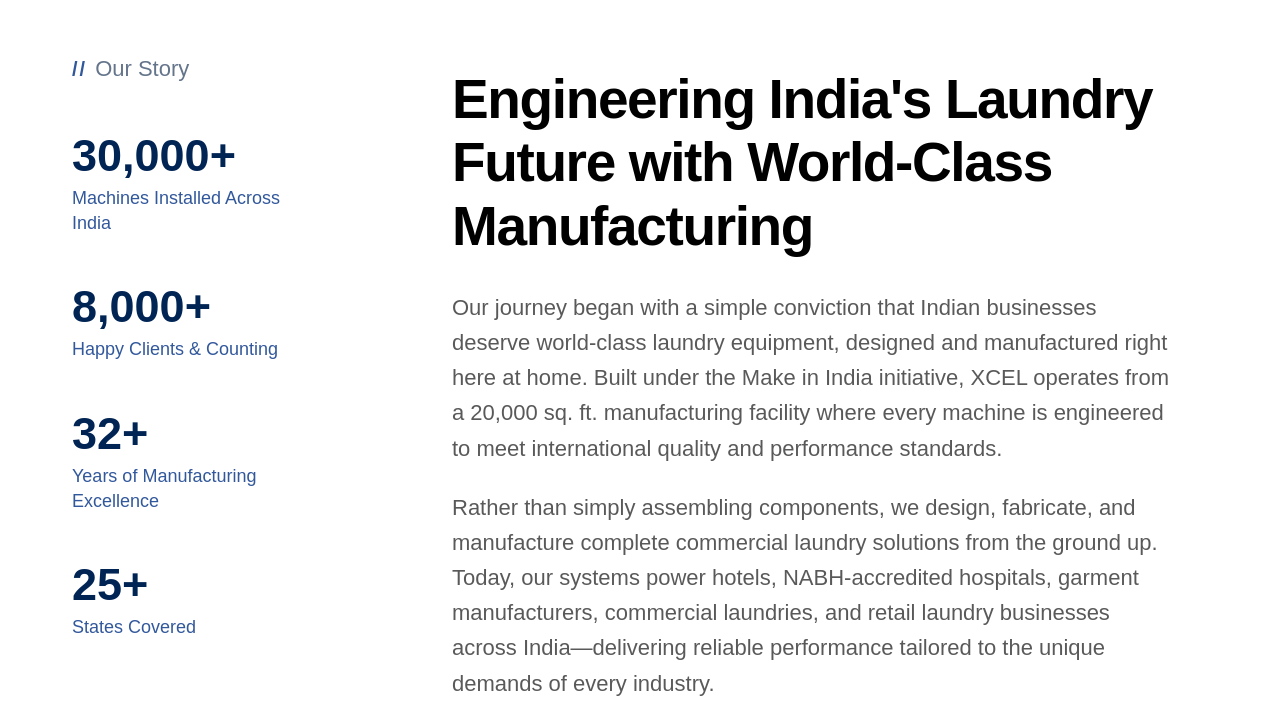
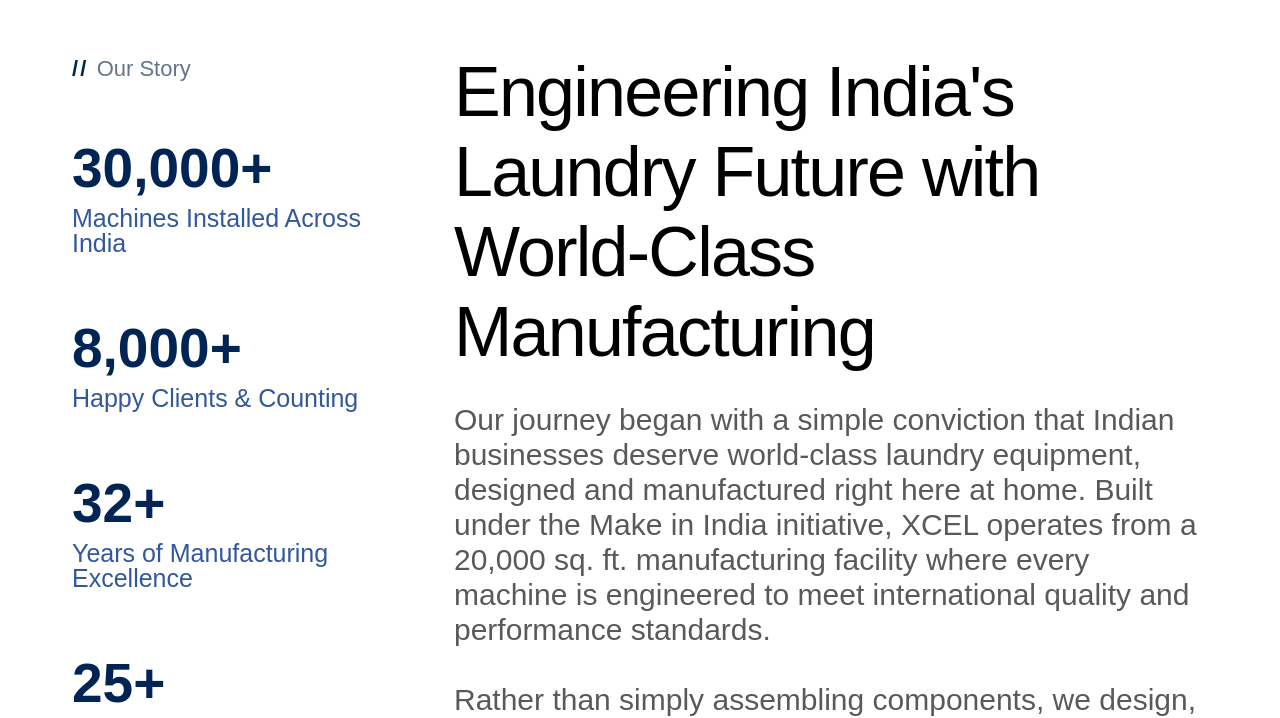
Before and after one commit to Ankita030694/Xcel-, a Next.js app: page /about in a window 1280 px wide. Shown: the part 709-1427 px from the top of the page. Built offline with nearby package versions, Linux system fonts and the light colour scheme.

Commit message:
Refine Our Story section to pixel-perfect Figma specs

```diff
--- a/app/about/page.tsx
+++ b/app/about/page.tsx
@@ -26,51 +26,51 @@ export default function AboutPage() {
 
 
 
-          <div className="flex flex-col lg:flex-row gap-12 lg:gap-24 mb-16 lg:mb-24 relative z-10 pt-10 px-4 lg:px-8">
+          <div className="flex flex-col lg:flex-row gap-12 lg:gap-[74px] mb-16 lg:mb-24 relative z-10 pt-10 px-4 lg:px-8 max-w-[1450px] mx-auto">
             {/* Left Column: Title & Vertical Stats */}
-            <div className="w-full lg:w-[25%] shrink-0 flex flex-col gap-10">
-              <div className="flex items-center gap-2 mb-2">
-                <span className="text-[#32589c] font-bold text-xl tracking-widest">{"//"}</span>
+            <div className="w-full lg:w-[308px] shrink-0 flex flex-col gap-10">
+              <div className="flex items-center gap-2 mb-4">
+                <span className="text-[#002454] font-bold text-[22px] tracking-widest">{"//"}</span>
                 <span className="text-[#64748b] font-medium text-[22px]">Our Story</span>
               </div>
 
-              <div className="flex flex-col gap-12">
-                <div className="flex flex-col items-start text-left">
-                  <h3 className="text-[40px] lg:text-[45px] font-semibold text-[#002454] mb-2 leading-none">
+              <div className="flex flex-col gap-[65px]">
+                <div className="flex flex-col items-start text-left gap-[10px]">
+                  <h3 className="text-[55px] font-semibold text-[#002454] leading-[55px]">
                     <AnimatedCounter end={30000} suffix="+" />
                   </h3>
-                  <p className="text-[#32589c] text-[16px] lg:text-[18px] font-normal leading-[1.4]">Machines Installed Across<br/> India</p>
+                  <p className="text-[#32589c] text-[25px] font-normal leading-[25px]">Machines Installed Across<br/> India</p>
                 </div>
 
-                <div className="flex flex-col items-start text-left">
-                  <h3 className="text-[40px] lg:text-[45px] font-semibold text-[#002454] mb-2 leading-none">
+                <div className="flex flex-col items-start text-left gap-[10px]">
+                  <h3 className="text-[55px] font-semibold text-[#002454] leading-[55px]">
                     <AnimatedCounter end={8000} suffix="+" />
                   </h3>
-                  <p className="text-[#32589c] text-[16px] lg:text-[18px] font-normal leading-[1.4]">Happy Clients & Counting</p>
+                  <p className="text-[#32589c] text-[25px] font-normal leading-[25px]">Happy Clients & Counting</p>
                 </div>
 
-                <div className="flex flex-col items-start text-left">
-                  <h3 className="text-[40px] lg:text-[45px] font-semibold text-[#002454] mb-2 leading-none">
+                <div className="flex flex-col items-start text-left gap-[10px]">
+                  <h3 className="text-[55px] font-semibold text-[#002454] leading-[55px]">
                     <AnimatedCounter end={32} suffix="+" />
                   </h3>
-                  <p className="text-[#32589c] text-[16px] lg:text-[18px] font-normal leading-[1.4]">Years of Manufacturing<br/> Excellence</p>
+                  <p className="text-[#32589c] text-[25px] font-normal leading-[25px]">Years of Manufacturing<br/> Excellence</p>
                 </div>
 
-                <div className="flex flex-col items-start text-left">
-                  <h3 className="text-[40px] lg:text-[45px] font-semibold text-[#002454] mb-2 leading-none">
+                <div className="flex flex-col items-start text-left gap-[10px]">
+                  <h3 className="text-[55px] font-semibold text-[#002454] leading-[55px]">
                     <AnimatedCounter end={25} suffix="+" />
                   </h3>
-                  <p className="text-[#32589c] text-[16px] lg:text-[18px] font-normal leading-[1.4]">States Covered</p>
+                  <p className="text-[#32589c] text-[25px] font-normal leading-[25px]">States Covered</p>
                 </div>
               </div>
             </div>
 
             {/* Right Content: Title & Text */}
-            <div className="w-full lg:w-[75%] flex flex-col gap-8 relative z-10 pt-4">
-              <h2 className="text-4xl sm:text-5xl lg:text-[55px] font-semibold text-black leading-[1.15] tracking-tight">
+            <div className="w-full lg:flex-1 flex flex-col gap-[30px] relative z-10">
+              <h2 className="text-4xl sm:text-5xl lg:text-[70px] font-medium text-black leading-tight lg:leading-[80px] tracking-tight">
                 Engineering India's Laundry Future with World-Class Manufacturing
               </h2>
-              <div className="text-[rgba(0,0,0,0.65)] font-normal text-lg lg:text-[22px] leading-[1.6] space-y-6 max-w-[95%]">
+              <div className="text-[rgba(0,0,0,0.65)] font-normal text-lg lg:text-[30px] leading-[1.6] lg:leading-[35px] space-y-6 lg:space-y-[35px]">
                 <p>
                   Our journey began with a simple conviction that Indian businesses deserve world-class laundry equipment, designed and manufactured right here at home. Built under the Make in India initiative, XCEL operates from a 20,000 sq. ft. manufacturing facility where every machine is engineered to meet international quality and performance standards.
                 </p>
```
